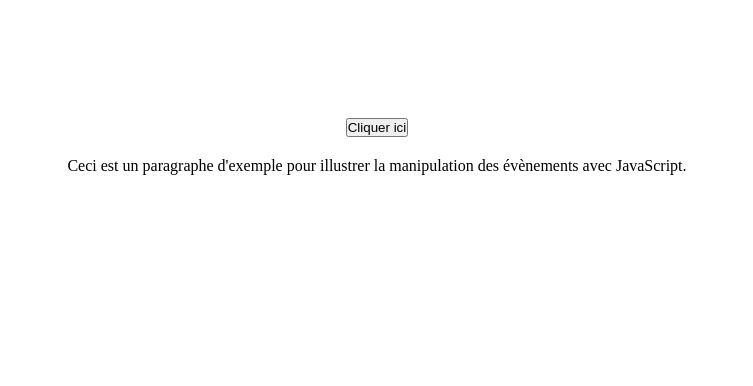
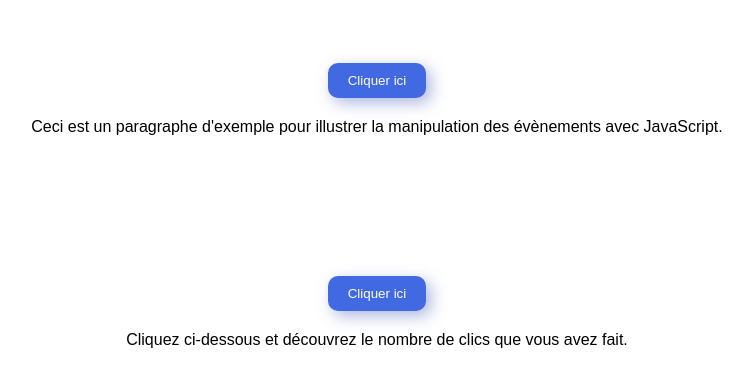
Before and after one commit to MarionCts/exercice-evenements-JS, a plain HTML site: page index.html in a window 1280 px wide. Shown: the part 194-580 px from the top of the page, without its empty margins (263-1016 px from the left). Drawn offline with Linux system fonts and the light colour scheme.

Commit message:
update JS

```diff
--- a/index.html
+++ b/index.html
@@ -9,9 +9,11 @@
 </head>
 <body>
     <div class="container">
-        <button id="monBouton">Cliquer ici</button>
+        <button id="monBouton" class="btn">Cliquer ici</button>
         <p id="texte">Ceci est un paragraphe d'exemple pour illustrer la manipulation des évènements avec JavaScript.</p>
         <div id="zone"></div>
+        <button id="compter" class="btn">Cliquer ici</button>
+        <p id="resultat">Cliquez ci-dessous et découvrez le nombre de clics que vous avez fait.</p>
     </div>
 </body>
 </html>
--- a/script.js
+++ b/script.js
@@ -25,3 +25,14 @@ zone.addEventListener("mouseover", function(e){
 zone.addEventListener("mouseout", function(e){
     zone.classList.remove("lightBlue");
 })
+
+// EXO 4
+
+const resultat = document.querySelector("#resultat");
+const boutonCompter = document.querySelector("#compter");
+const nombreClics = [];
+
+boutonCompter.addEventListener("click", function(e) {
+    nombreClics.push("");
+    resultat.textContent = `Vous avez cliqué ${nombreClics.length} fois depuis le chargement de la page.`;
+})
--- a/style.css
+++ b/style.css
@@ -4,6 +4,24 @@
     margin: 0;
     padding: 0;
     box-sizing: border-box;
+    font-family: sans-serif;
+}
+
+/* BUTTONS STYLE */
+
+.btn {
+    background-color: royalblue;
+    color: white;
+    padding: 10px 20px;
+    border: none;
+    border-radius: 10px;
+    box-shadow: 5px 5px 15px rgba(93, 114, 196, 0.5);
+    cursor: pointer;
+    transition: all 0.2s linear;
+}
+
+.btn:hover {
+    background-color: rgb(20, 58, 170);
 }
 
 .container {
```
